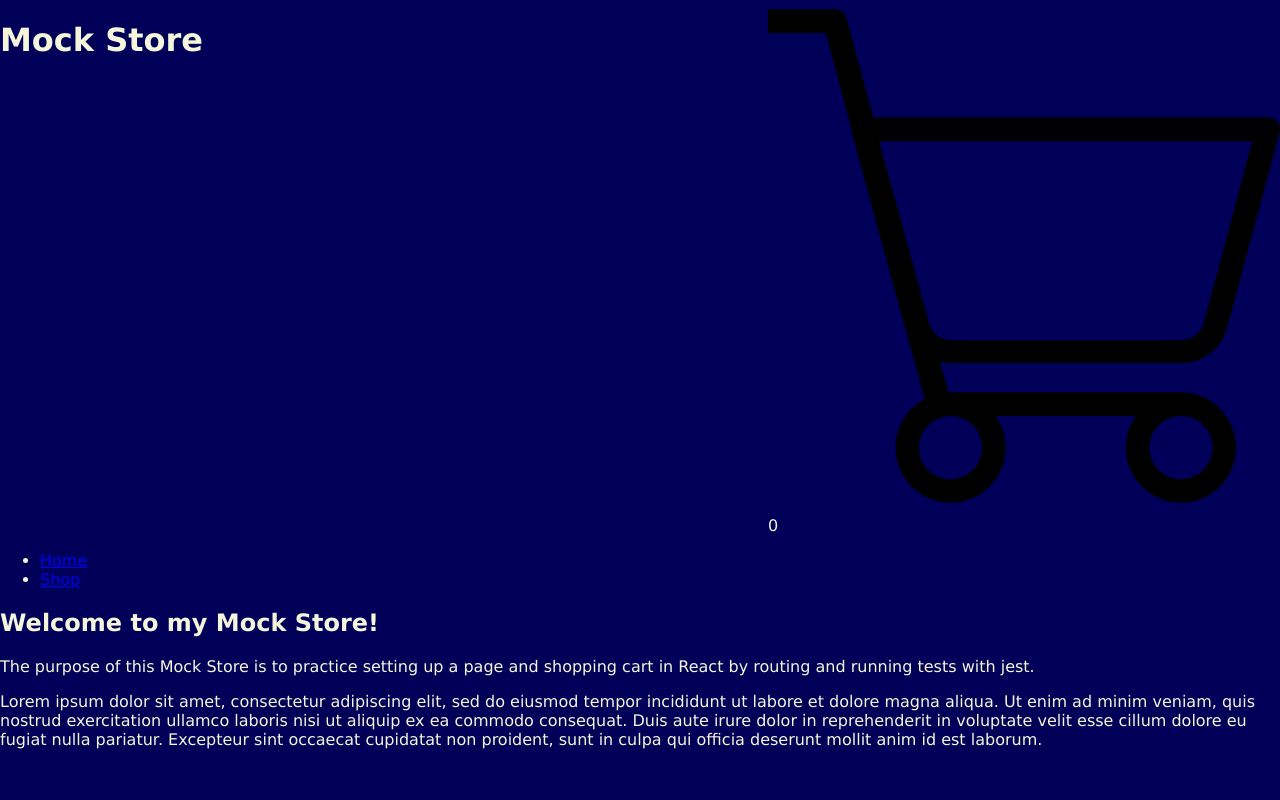
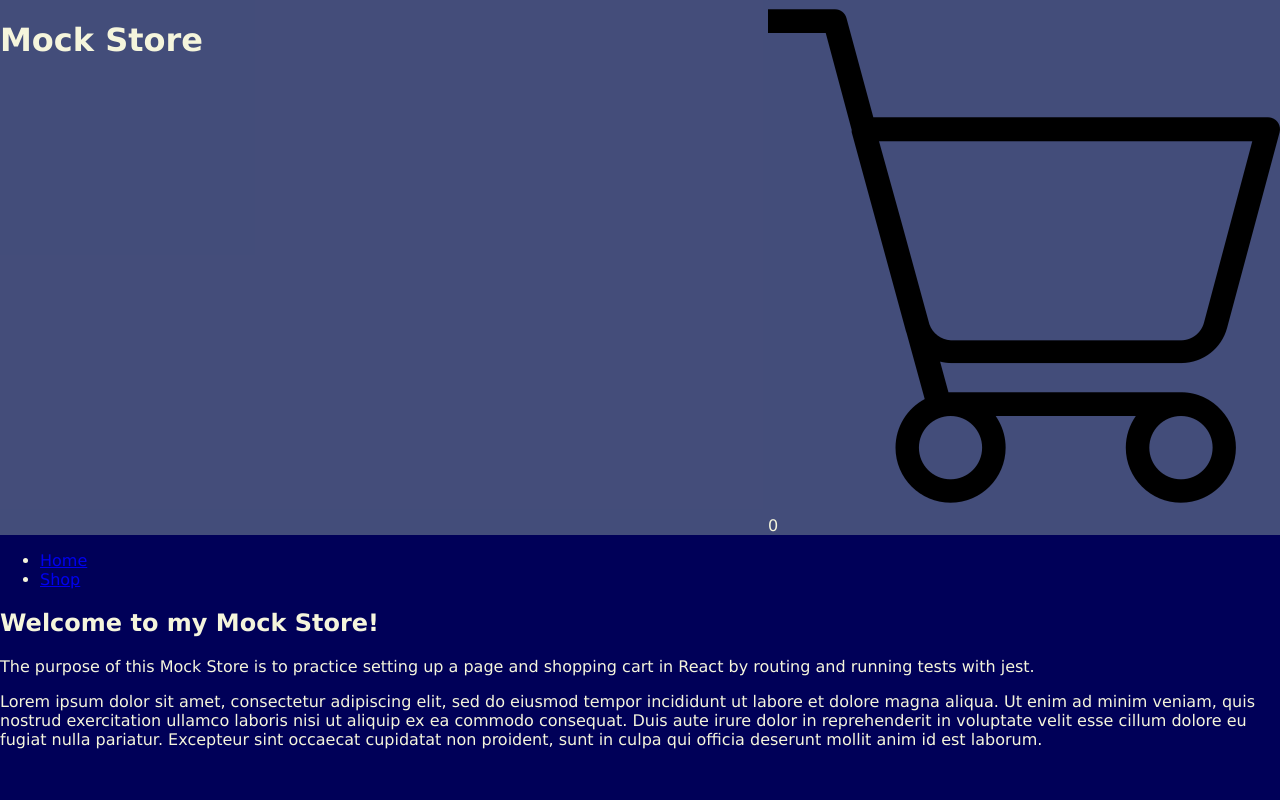
Before and after one commit to reezymane/shopping-cart, a React (Create React App) app: page / in a window 1280 px wide. Shown: the top 800 px of the page. Built offline with nearby package versions, Linux system fonts and the light colour scheme.

Commit message:
set .App display to flex

```diff
--- a/src/Styles/App.css
+++ b/src/Styles/App.css
@@ -1,7 +1,17 @@
+.App {
+    display: flex;
+    flex-direction: column;
+}
+
 header {
     display: flex;
+    background-color: rgba(112, 128, 144, 0.602);
 }
 
 .Title {
     flex-grow: 1;
 }
+
+.MainContainer {
+    flex-grow: 1;
+}
```
